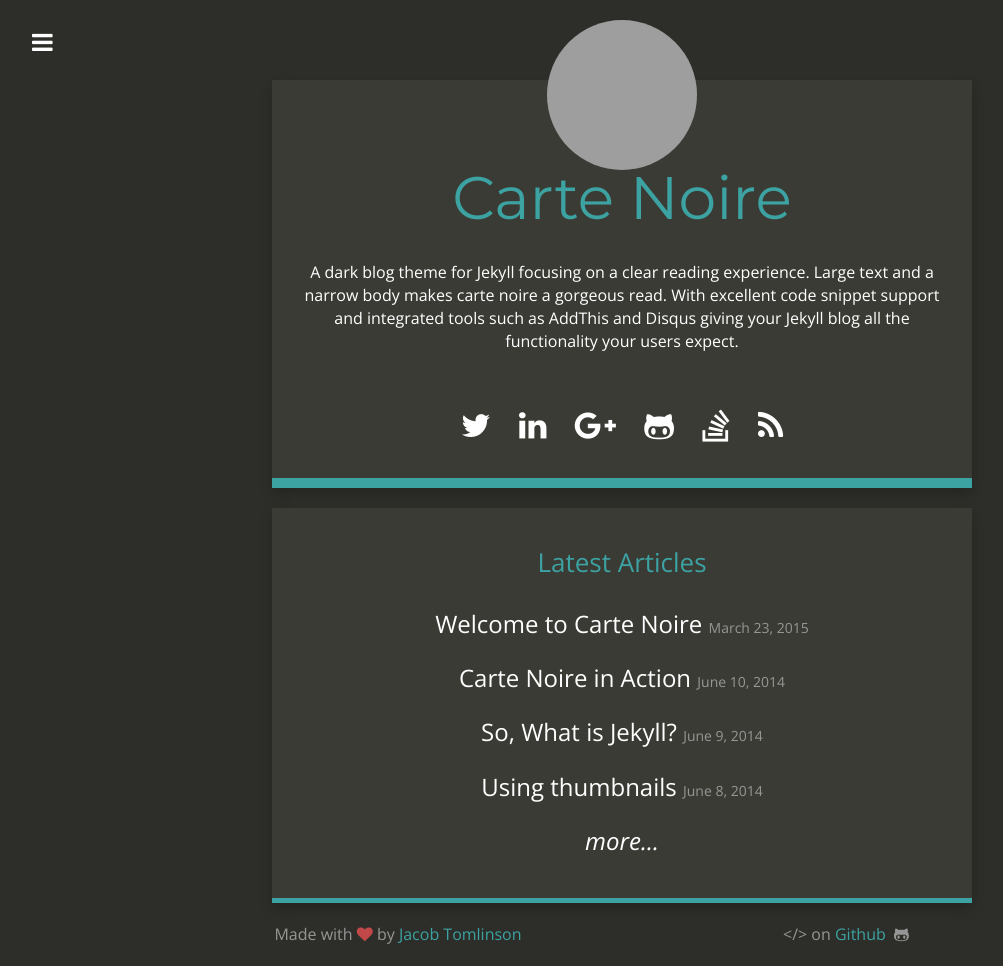
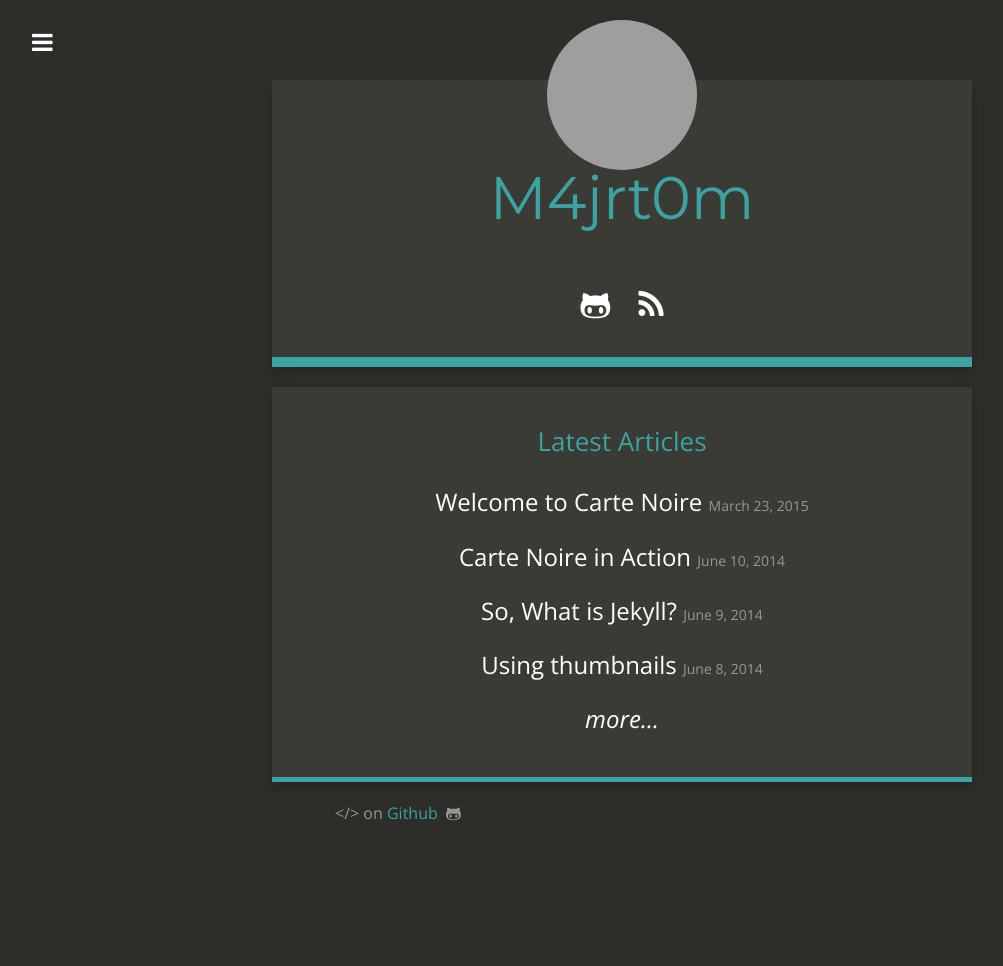
Before and after one commit to m4jrt0m/m4jrt0m.github.io, a Jekyll site: the page built from index.html, in a window 1280 px wide. Shown: the whole page, without its empty margins (18-1021 px from the left). Built offline with Jekyll 4.4.1, drawn with Linux system fonts in a browser that asks for light colours; nearby versions of some CDN libraries; after the commit the page ends 900 px from its top, so only the background shows below that; grey boxes are pictures that could not be loaded.

Commit message:
Add files

```diff
--- a/_config.yml
+++ b/_config.yml
@@ -1,31 +1,19 @@
 # Site settings
-title: "Carte Noire"
-email: jacob@jacobtomlinson.co.uk
-description: "A dark blog theme for Jekyll."
+title: "M4jrt0m"
+email: m4jrt0m@gmail.com
+description: "s"
 baseurl: ""
-url: "http://carte-noire.jacobtomlinson.co.uk/"
-title_description: "A dark blog theme for Jekyll focusing on a clear reading experience. Large text and a narrow body makes carte noire a gorgeous read. With excellent code snippet support and integrated tools such as AddThis and Disqus giving your Jekyll blog all the functionality your users expect."
+url: ""
+title_description: ""
 title_image: "https://www.gravatar.com/avatar/00000000000000000000000000000000?s=500&d=mm"
-google_analytics: "UA-20365477-4"
-disqus_account: cartenoire
-github_repository: https://github.com/jacobtomlinson/carte-noire
-addthis_id: ra-513c6fa83da6ec67
+github_repository: https://github.com/m4jrt0m/m4jrt0m.github.io
 post_limit: 5
 
 # Social usernames/URLs
-twitter_username: _jacobtomlinson
-github_username:  jacobtomlinson
-instagram_username:
-reddit_username:
-linkedin_link: http://carte-noire.jacobtomlinson.co.uk/
-google_plus_link: http://carte-noire.jacobtomlinson.co.uk/
-stackoverflow_link: http://carte-noire.jacobtomlinson.co.uk/
-xing_link:
-facebook_link:
+github_username:  m4jrt0m
 
 # Footer
-footer_left: "Made with <i class=\"fa fa-heart\"></i> by <a href=\"https://twitter.com/_JacobTomlinson\">Jacob Tomlinson</a>"
-footer_right: "&lt;/&gt; on <a href=\"https://github.com/jacobtomlinson/carte-noire\">Github</a> &nbsp;<i class=\"fa fa-github-alt\"></i>"
+footer_right: "&lt;/&gt; on <a href=\"https://github.com/m4jrt0m/m4jrt0m.github.io\">Github</a> &nbsp;<i class=\"fa fa-github-alt\"></i>"
 
 # Build settings
 markdown: kramdown
--- a/_includes/footer.html
+++ b/_includes/footer.html
@@ -1,7 +1,4 @@
 <div class="footer clearfix">
-  <div class="col-md-6">
-    {{ site.footer_left }}
-  </div>
   <div class="col-md-6">
     {{ site.footer_right }}
   </div>
--- a/_includes/social_links.html
+++ b/_includes/social_links.html
@@ -1,12 +1,4 @@
 <p class="links">
-  {% if site.twitter_username %}<a href="https://www.twitter.com/{{ site.twitter_username }}" target="_new"><i class="fa fa-twitter"></i></a>{% endif %}
-  {% if site.linkedin_link %}<a href="{{ site.linkedin_link }}" target="_new"><i class="fa fa-linkedin"></i></a>{% endif %}
-  {% if site.xing_link %}<a href="{{ site.xing_link }}" target="_new"><i class="fa fa-xing"></i></a>{% endif %}
-  {% if site.google_plus_link %}<a href="{{ site.google_plus_link }}" target="_new"><i class="fa fa-google-plus"></i></a>{% endif %}
-  {% if site.facebook_link %}<a href="{{ site.facebook_link }}" target="_new"><i class="fa fa-facebook"></i></a>{% endif %}
   {% if site.github_username %}<a href="https://github.com/{{ site.github_username }}" target="_new"><i class="fa fa-github-alt"></i></a>{% endif %}
-  {% if site.stackoverflow_link %}<a href="{{ site.stackoverflow_link }}" target="_new"><i class="fa fa-stack-overflow"></i></a>{% endif %}
-  {% if site.instagram_username %}<a href="https://www.instagram.com/{{ site.instagram_username }}" target="_new"><i class="fa fa-instagram"></i></a>{% endif %}
-  {% if site.reddit_username %}<a href="https://www.reddit.com/u/{{ site.reddit_username }}" target="_new"><i class="fa fa-reddit-alien"></i></a>{% endif %}
   <a href="{{ site.baseurl }}/feed.xml" target="_new"><i class="fa fa-rss"></i></a>
 </p>
```
